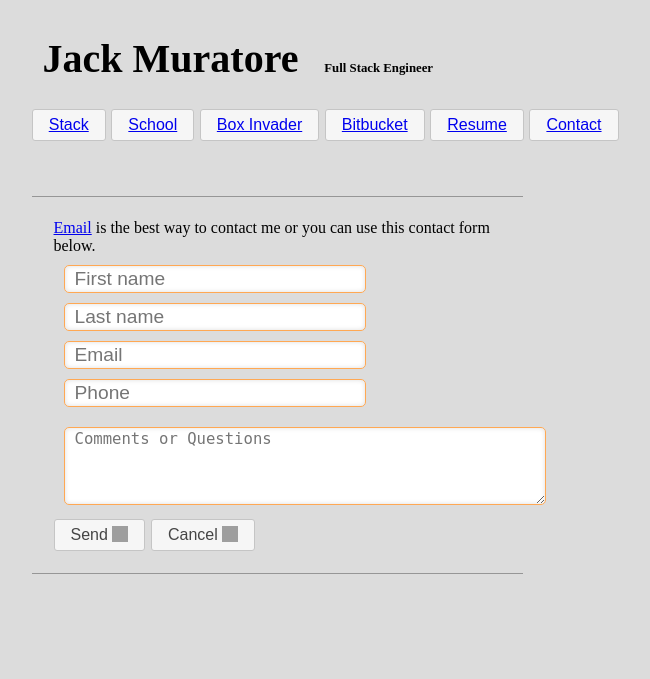
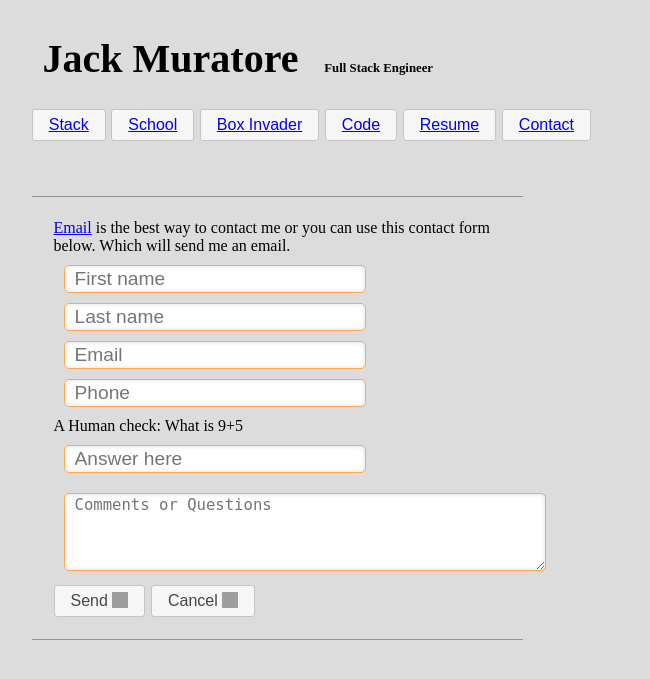
Before and after one commit to banjocat/mywebsite, a PHP site: page /contact.php in a window 1280 px wide. Shown: the top 679 px of the page, without its empty margins (63-713 px from the left). Run offline with PHP 8.4, Linux system fonts and the light colour scheme; some libraries are stand-ins or nearby versions; grey boxes are pictures that could not be loaded.

Commit message:
* Added a 'human check'. It isn't that safe.

```diff
--- a/contact.php
+++ b/contact.php
@@ -2,12 +2,16 @@
 <article class='left-panel'>
 <a href='mailto:jackmuratore@gmail.com'>Email</a>
 is the best way to contact me or you can use this
-contact form below.
-<form id='contact-me' class='contact-form'>
+contact form below. Which will send me an email.
+<form id='contact-me' action='handle-contact.php' method='get' class='contact-form'>
 <input placeholder='First name' type='text' required name='first-name'>
 <input placeholder='Last name' type='text' name='last-name'>
 <input placeholder='Email' type='email' required name='email'>
 <input placeholder='Phone' type='text' name='phone-number'>
+<div id='human-check'>
+</div>
+<input type='hidden' id='human-question' name='human-question'>
+<input placeholder='Answer here' type='text' name='human-check'>
 <textarea placeholder='Comments or Questions' name='comments' rows='4' cols='70'>
 </textarea>
 </form>
@@ -23,15 +27,29 @@ var validate_form = function()
         return "Email is required.";
     if ( $('#contact-me input[name="email"]').val() === '')
         return 'Comments or Question field is required.'
+        if ( $('#contact-me input[name="human-check"]').val() === '')
+            return 'The human check field is required';
     return "";
 }
 
 var send_invalid_form_msg = function(msg)
-{
-    alert(msg);
-}
+        {
+            alert(msg);
+        }
+
+var human_check = function()
+        {
+            var $form = $('#human-question'),
+        $div = $('#human-check'),
+        a = Math.floor((Math.random() * 10) + 1),
+        b = Math.floor((Math.random() * 10) + 1);
+
+            $div.html('A Human check: What is ' + a + '+' + b);
+            $form.val(a + ' ' + b);
+        }
 
 $(document).ready(function() {
+    human_check();
     $('#send-btn').button({
         icons: {secondary: 'ui-icon-circle-check'}
     });
@@ -47,10 +65,7 @@ $(document).ready(function() {
             send_invalid_form_msg(empty_field);
             return;
         }
-        data = $('#contact-me').serialize();
-        $.get('handle-contact.php', data, function(data) {
-           console.log(data);
-        });
+        $('#contact-me').submit();
     });
 });
 </script>
--- a/header.php
+++ b/header.php
@@ -19,7 +19,7 @@ Full Stack Engineer
 <button><a href='index.php'>Stack</a></button>
 <button><a href='school.php'>School</a></button>
 <button><a href='space_invader.php'>Box Invader</a></button>
-<button><a href='https://bitbucket.org/Banjocat'>Bitbucket</a></button>
+<button><a href='https://bitbucket.org/Banjocat'>Code</a></button>
 <button><a href='https://docs.google.com/document/d/1k5bL6RYLB1PU6WTuHFsYcvTcKTtE05997NeBoWOHdQo/pub'>Resume</a></button>
 <button><a href='contact.php'>Contact</a></button>
 </nav>
--- a/index.php
+++ b/index.php
@@ -1,5 +1,6 @@
 <?php include 'header.php'?>
 <article class='left-panel'>
+<h2>The Stack</h2>
 A little about the tools I use and why. This is a
 more detailed description based on my
 <a href='https://docs.google.com/document/d/1k5bL6RYLB1PU6WTuHFsYcvTcKTtE05997NeBoWOHdQo/pub'>resume</a>.
```
Also changed, not shown: handle-contact.php (+44 -5 lines).
